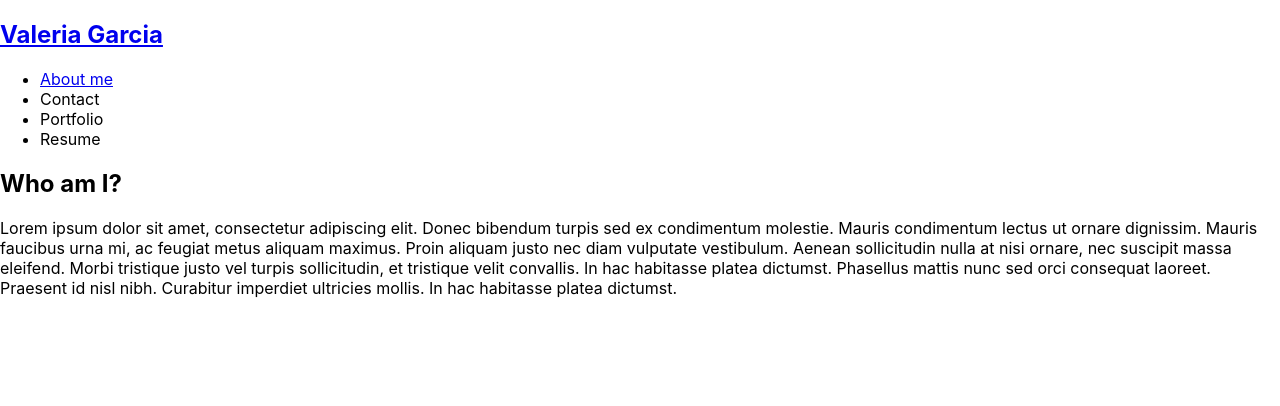
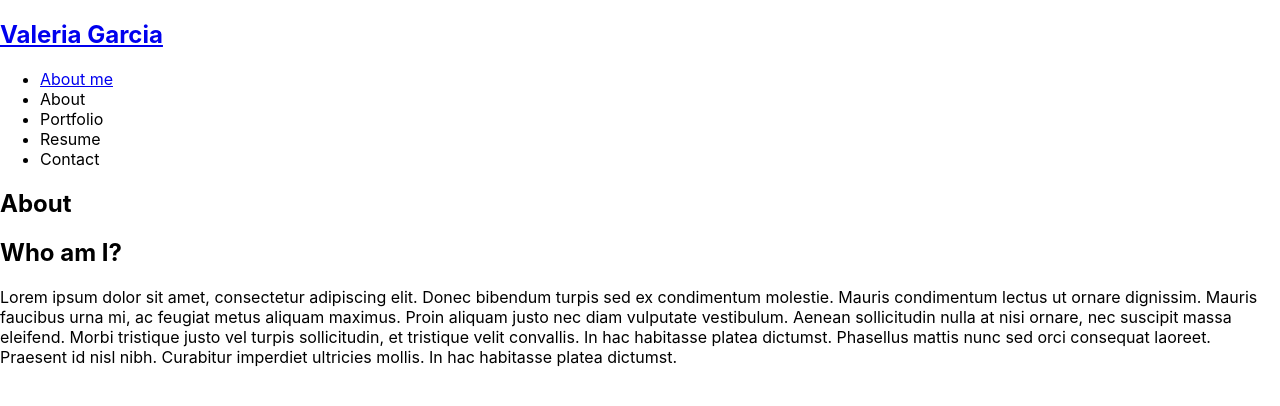
Before and after one commit to vhivestate/react-portfolio-2.0, a React (Create React App) app: page / in a window 1280 px wide. Shown: the top 406 px of the page. Built offline with nearby package versions, Linux system fonts and the light colour scheme.

Commit message:
set up categories

```diff
--- a/src/App.js
+++ b/src/App.js
@@ -1,14 +1,35 @@
-import React from 'react';
+import React, { useState } from 'react';
 import Nav from './components/Nav';
 import About from './components/About';
+import Project from './components/Project';
+import ContactForm from './components/Contact';
+
 
 function App() {
+  const [categories] = useState([
+    {
+      name: 'About',
+      description: '',
+    },
+    { name: 'Portfolio', description: '' },
+    { name: 'Resume', description: '' },
+    { name: 'Contact', description: '' },
+  ]);
+
+  const [currentCategory, setCurrentCategory] = useState(categories[0]);
+
   return (
     <div>
-      <Nav></Nav>
-      <main>
-        <About></About>
-      </main>
+      <Nav
+        categories={categories}
+        setCurrentCategory={setCurrentCategory}
+        currentCategory={currentCategory}
+      ></Nav>
+        <main>
+          <ContactForm></ContactForm>
+          <Project currentCategory={currentCategory}></Project>
+          <About></About>
+        </main>
     </div>
   );
 }
--- /dev/null
+++ b/src/components/Contact/index.js
@@ -0,0 +1,7 @@
+import React, { useState } from 'react';
+
+function ContactForm() {
+
+}
+
+export default ContactForm;
--- a/src/components/Nav/index.js
+++ b/src/components/Nav/index.js
@@ -1,18 +1,17 @@
-import React from 'react';
+import React, { useEffect } from 'react';
+import { capitalizeFirstLetter } from '../../utils/helper';
 
-function categorySelected(name) {
-    console.log(`${name} clicked`)
-  }
+function Nav(props) {
 
-function Nav() {
-    const categories = [
-        {
-          name: "Portfolio",
-          description:
-            "My project",
-        },
-        { name: "Resume", description: "My resume" },
-      ];
+    const {
+        categories = [],
+        setCurrentCategory,
+        currentCategory,
+      } = props;
+
+      useEffect(() => {
+        document.title = capitalizeFirstLetter(currentCategory.name);
+      }, [currentCategory]);
 
   return (
     <header>
@@ -28,19 +27,23 @@ function Nav() {
                         About me
                     </a>
                 </li>
-                <li>
-                    <span>Contact</span>
-                </li>
                 {categories.map((category) => (
             <li
-                        className="mx-1"
+              className={`mx-1 ${
+                currentCategory.name === category.name && 'navActive'
+                }`}
               key={category.name}
             >
-                        <span onClick={() => categorySelected(category.name)} >
-                        {category.name}
+              <span
+                onClick={() => {
+                  setCurrentCategory(category)
+                }}
+              >
+                {capitalizeFirstLetter(category.name)}
               </span>
             </li>
           ))}
+
             </ul>
         </nav>
     </header>
--- a/src/components/Project/index.js
+++ b/src/components/Project/index.js
@@ -0,0 +1,14 @@
+import React from 'react';
+import { capitalizeFirstLetter } from '../../utils/helper';
+
+
+function Project(props) {
+    const { currentCategory } = props;
+  return (
+    <section>
+      <h1>{capitalizeFirstLetter(currentCategory.name)}</h1>
+      <p>{currentCategory.description}</p>
+    </section>
+  );
+}
+export default Project;
--- /dev/null
+++ b/src/utils/helper.js
@@ -0,0 +1,8 @@
+export function capitalizeFirstLetter(string) {
+    return string.charAt(0).toUpperCase() + string.slice(1);
+  }
+
+  export function validateEmail(email) {
+    var re = /^(([^<>()[\]\\.,;:\s@"]+(\.[^<>()[\]\\.,;:\s@"]+)*)|(".+"))@((\[[0-9]{1,3}\.[0-9]{1,3}\.[0-9]{1,3}\.[0-9]{1,3}\])|(([a-zA-Z\-0-9]+\.)+[a-zA-Z]{2,}))$/;
+    return re.test(String(email).toLowerCase());
+  }
```
Lines whose indentation alone changed are shown as unchanged.
